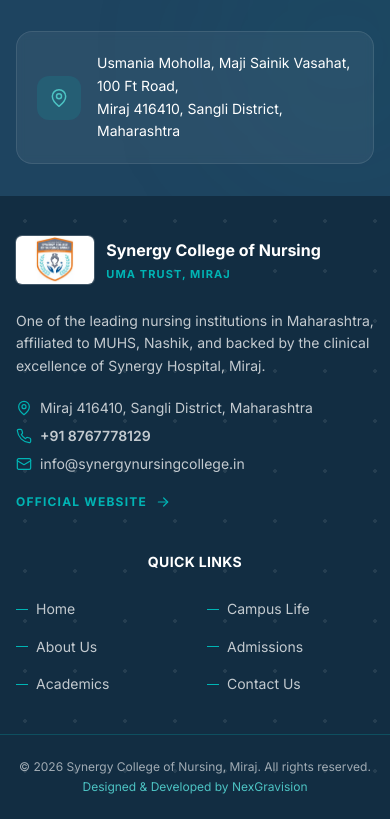
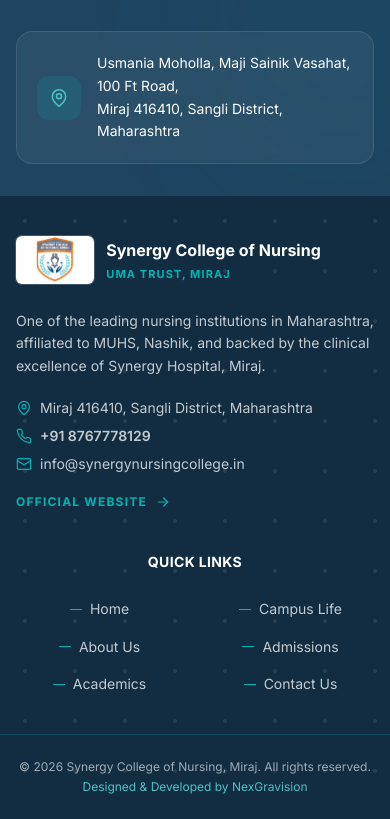
Before and after one commit to sayali2004-commit/synergynursingcollege, a React (Vite) app: page / in a window 390 px wide. Shown: the part 5033-5852 px from the top of the page. Built offline with nearby package versions, Linux system fonts and the light colour scheme.

Commit message:
Center Quick Links title on mobile, rename Notices to Mandate

```diff
--- a/src/components/Footer.jsx
+++ b/src/components/Footer.jsx
@@ -73,8 +73,8 @@
         </div>
 
         {/* Quick links */}
-        <div>
-          <h3 className="font-display text-sm font-bold uppercase tracking-wide text-white text-center sm:text-left">Quick Links</h3>
+        <div className="text-center sm:text-left">
+          <h3 className="font-display text-sm font-bold uppercase tracking-wide text-white">Quick Links</h3>
           {/* Mobile: 2-column grid. Desktop: single column */}
           <div className="mt-5 grid grid-cols-2 gap-x-6 gap-y-2.5 sm:block sm:space-y-2.5 sm:gap-0">
             <ul className="space-y-2.5">
--- a/src/components/Notices.jsx
+++ b/src/components/Notices.jsx
@@ -6,7 +6,7 @@
     <section id="notices" className="section-pad bg-gradient-to-b from-brand-50 to-brand-50/40">
       <div className="container-x">
         <div className="mx-auto max-w-2xl text-center">
-          <p className="reveal section-tag">Notices &amp; News</p>
+          <p className="reveal section-tag">Mandate</p>
           <h2 className="reveal heading-xl mt-4 text-balance" style={{ '--reveal-delay': '80ms' }}>
             MUHS Mandate Announcements
           </h2>
```
